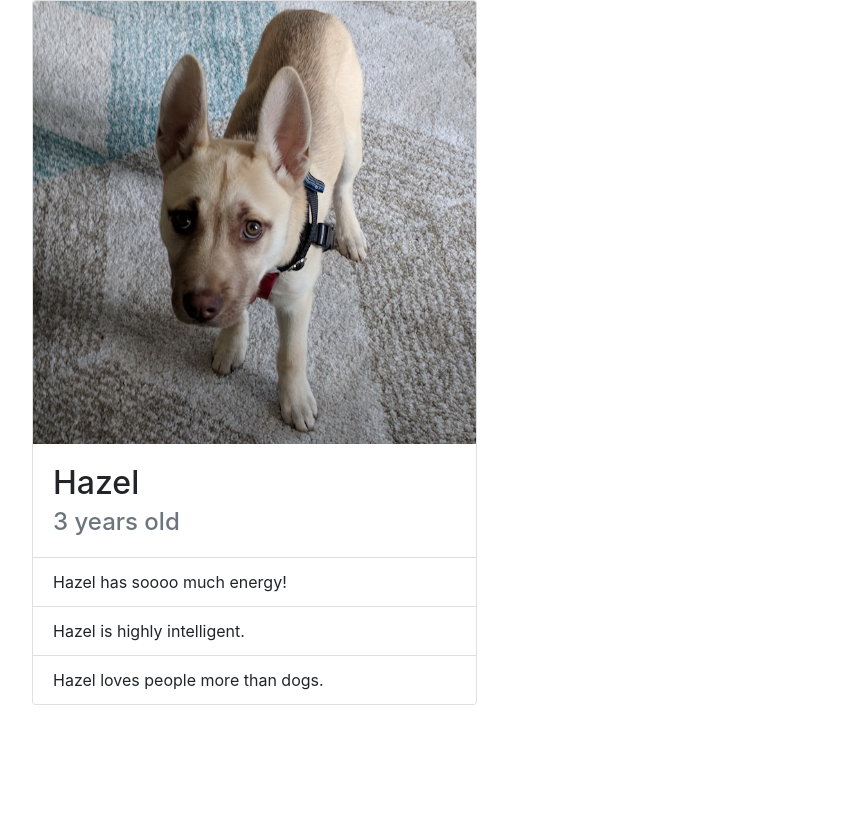
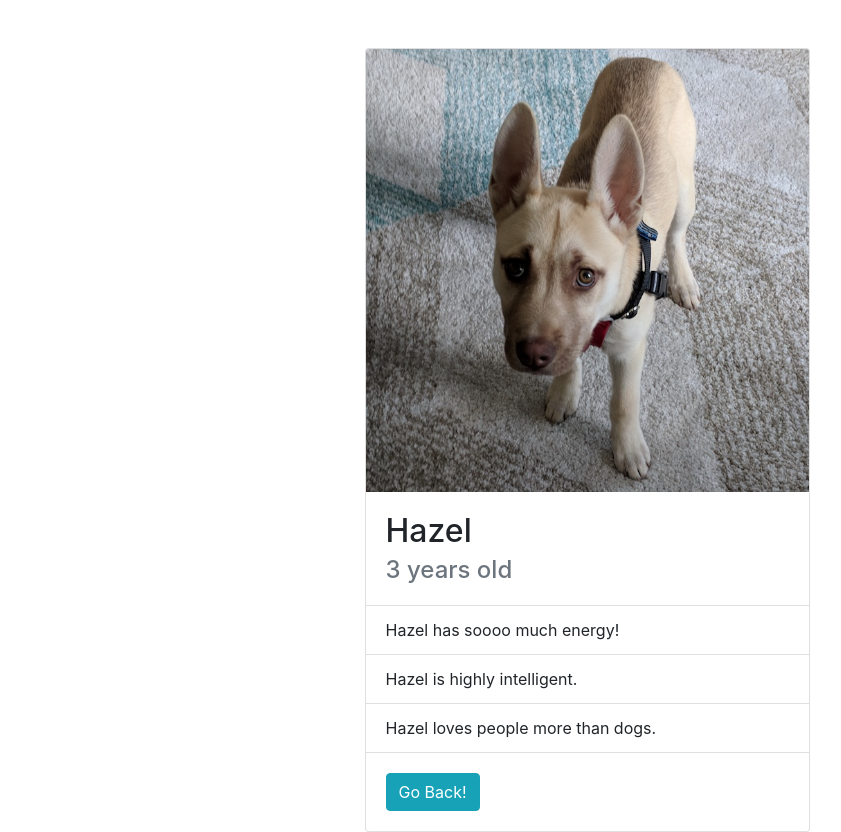
Before and after one commit to jainharsh21/Doggo-Finder, a React (Create React App) app: page /dogs/Hazel in a window 1280 px wide. Shown: the whole page, without its empty margins (53-894 px from the left). Before the commit the page ends 800 px from the top, so only its background shows below. Built offline with nearby package versions, Linux system fonts and the light colour scheme.

Commit message:
added go back link and styled the component

```diff
--- a/src/DogDetails.js
+++ b/src/DogDetails.js
@@ -1,4 +1,5 @@
 import React, { Component } from "react";
+import { Link } from "react-router-dom";
 // import "./DogDetails.css";
 
 class DogDetails extends Component {
@@ -6,7 +7,7 @@
     let { dog } = this.props;
     return (
       <div className="container">
-        <div className="DogDetails row">
+        <div className="DogDetails row justify-content-center mt-5">
           <div className="col-11 col-lg-5">
             <div className="DogDetails-card card">
               <img className="card-img-top" src={dog.src} alt={dog.name} />
@@ -23,6 +24,12 @@
                   </l1>
                 ))}
               </ul>
+              <div className="card-body">
+                <Link to="/dogs" className="btn btn-info">
+                  {" "}
+                  Go Back!{" "}
+                </Link>
+              </div>
             </div>
           </div>
         </div>
```
